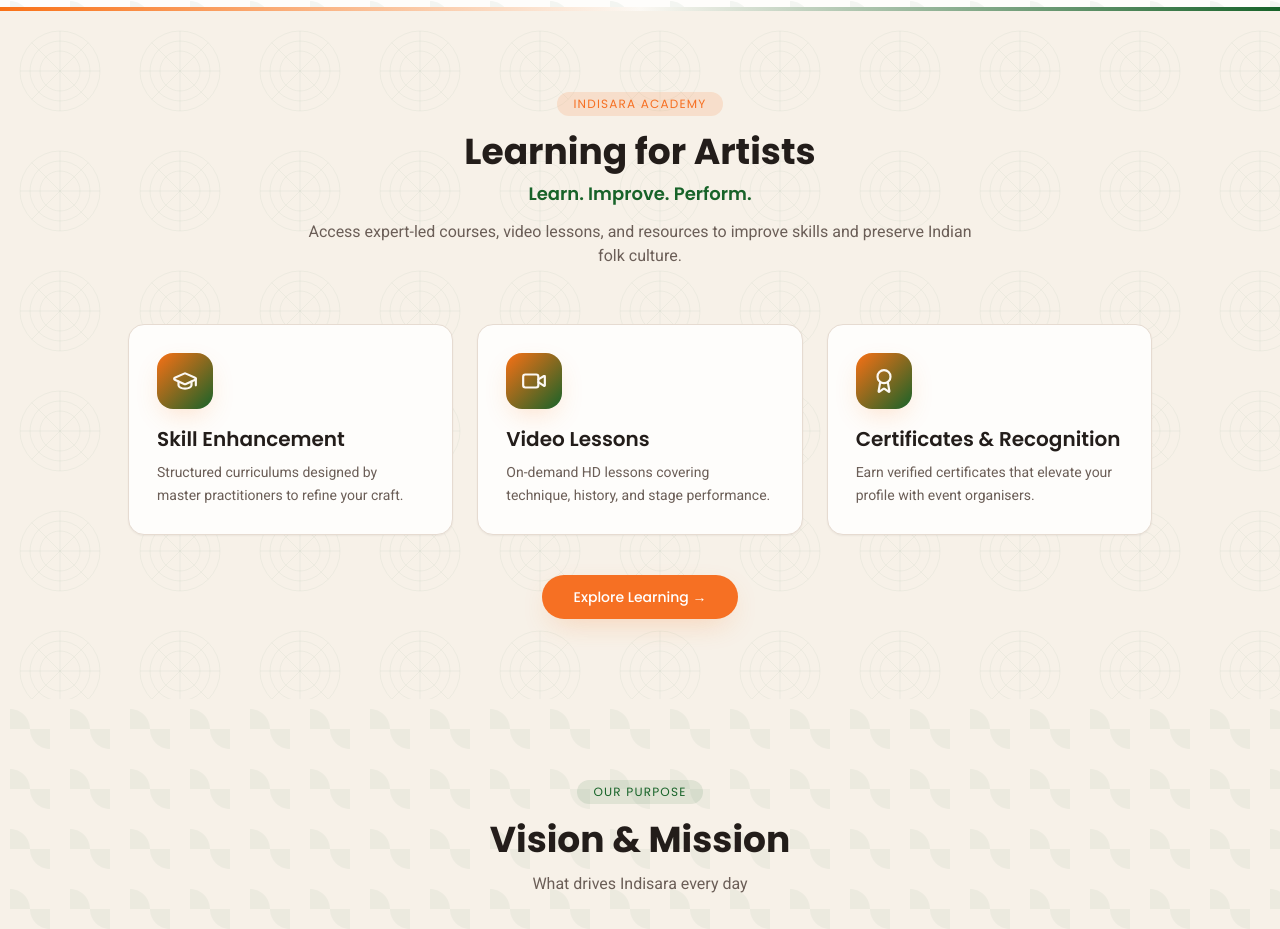
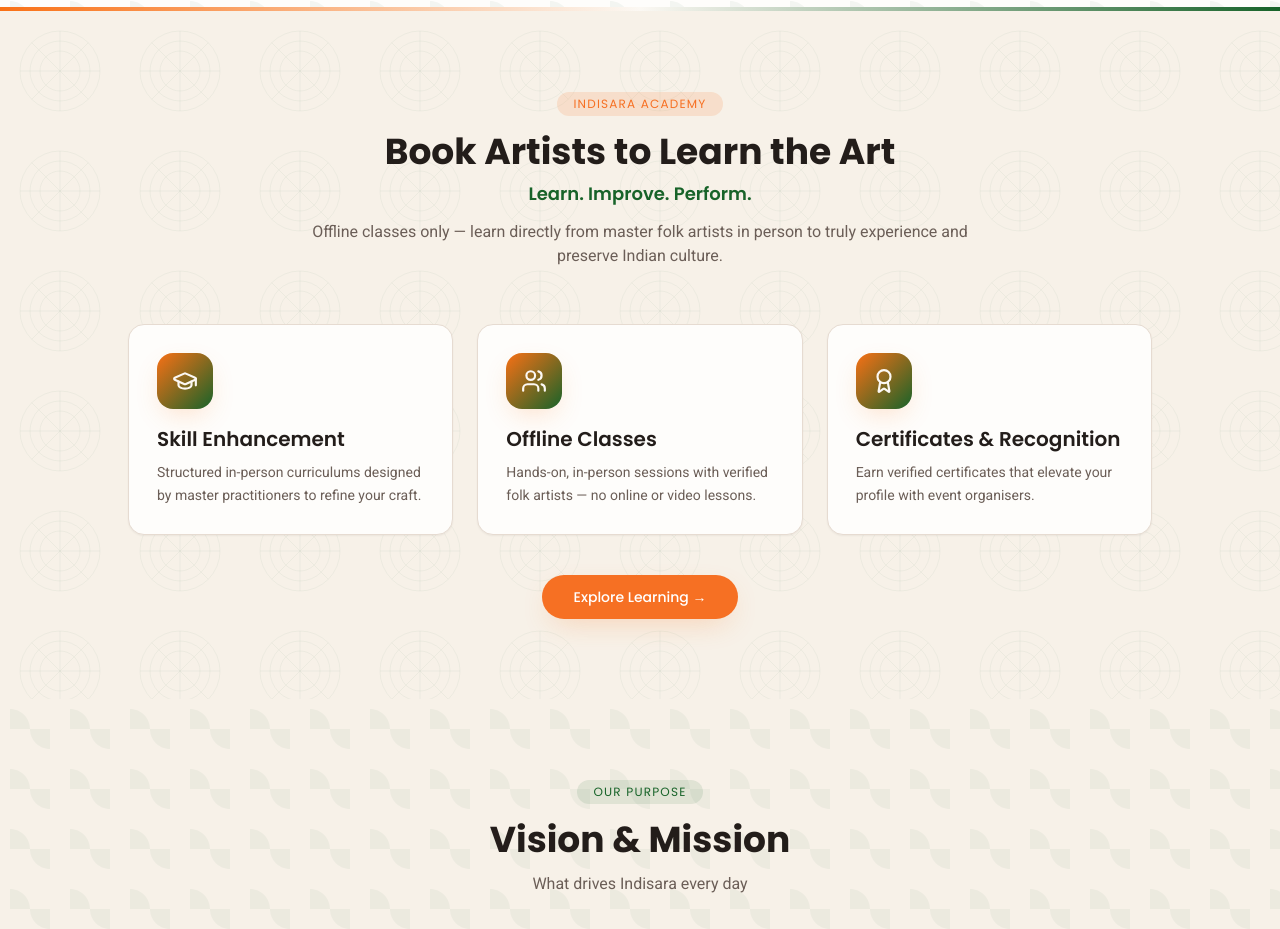
Before and after one commit to Jamesgyan/rangoli-stage, a React (Vite) app: page / in a window 1280 px wide. Shown: the part 2780-3709 px from the top of the page. Built offline with nearby package versions, Linux system fonts and the light colour scheme; the HTML template or start-up script is replaced by a standard one.

Commit message:
Changes
Co-authored-by: Jamesgyan <135981552+Jamesgyan@users.noreply.github.com>

```diff
--- a/src/pages/Index.tsx
+++ b/src/pages/Index.tsx
@@ -210,17 +210,17 @@ const Index = () => {
               <span className="inline-block px-4 py-1 rounded-full bg-accent/15 text-accent font-heading text-xs tracking-widest uppercase mb-4">
                 Indisara Academy
               </span>
-              <h2 className="font-heading font-bold text-3xl md:text-4xl mb-2">Learning for Artists</h2>
+              <h2 className="font-heading font-bold text-3xl md:text-4xl mb-2">Book Artists to Learn the Art</h2>
               <p className="text-primary font-heading font-semibold text-lg mb-3">Learn. Improve. Perform.</p>
               <p className="text-muted-foreground max-w-2xl mx-auto">
-                Access expert-led courses, video lessons, and resources to improve skills and preserve Indian folk culture.
+                Offline classes only — learn directly from master folk artists in person to truly experience and preserve Indian culture.
               </p>
             </div>
 
             <div className="grid md:grid-cols-3 gap-6 max-w-5xl mx-auto mb-10">
               {[
-                { icon: GraduationCap, title: "Skill Enhancement", desc: "Structured curriculums designed by master practitioners to refine your craft." },
-                { icon: Video, title: "Video Lessons", desc: "On-demand HD lessons covering technique, history, and stage performance." },
+                { icon: GraduationCap, title: "Skill Enhancement", desc: "Structured in-person curriculums designed by master practitioners to refine your craft." },
+                { icon: Users, title: "Offline Classes", desc: "Hands-on, in-person sessions with verified folk artists — no online or video lessons." },
                 { icon: Award, title: "Certificates & Recognition", desc: "Earn verified certificates that elevate your profile with event organisers." },
               ].map((f) => (
                 <motion.div
```
